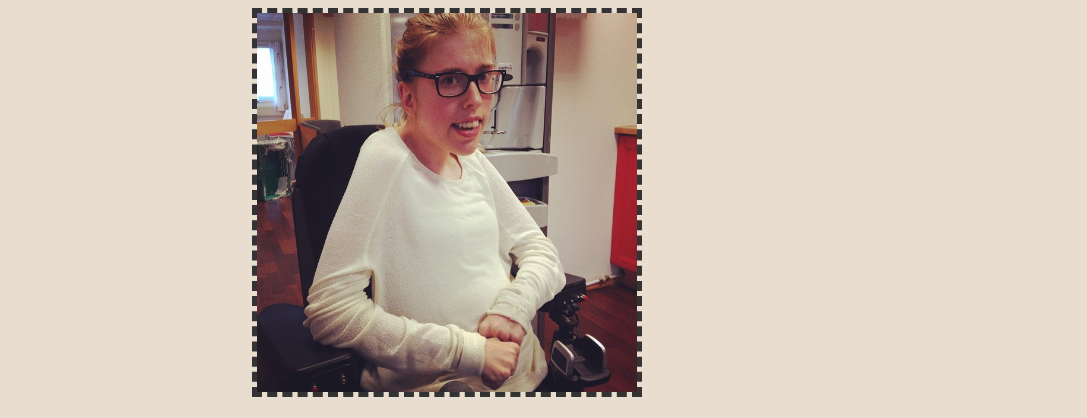
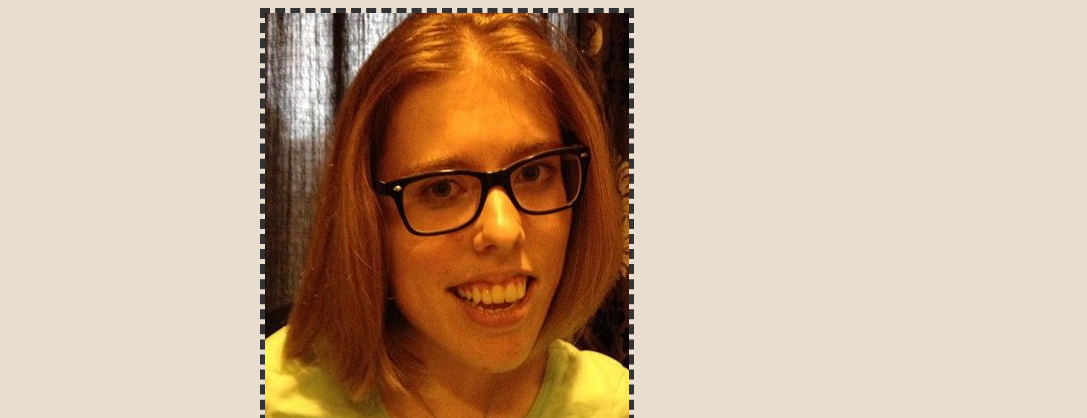
Before and after one commit to IngeborgTJ/ingeborgtandejohnsenno, a plain HTML site: page index.html in a window 1280 px wide. Shown: the top 418 px of the page, without its empty margins (193-1280 px from the left). Drawn offline with nearby package versions, Linux system fonts and the light colour scheme.

Commit message:
Changed picture

```diff
--- a/index.html
+++ b/index.html
@@ -20,7 +20,7 @@
 <body>
 		<div class="intro">
 
-			<img src="images/jobb_bilde_meg.jpg" alt="bilde av meg">
+			<img src="images/fall_2014.jpg" alt="bilde av meg">
 
 			<h1> Ingeborg Tande Johnsen </h1>
 
```
Also changed, not shown: images/fall_2014.jpg (added), images/jobb_bilde_meg.jpg (deleted).
